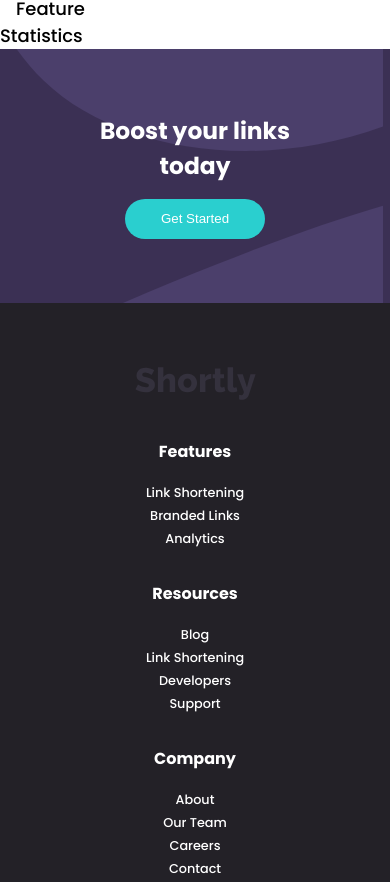
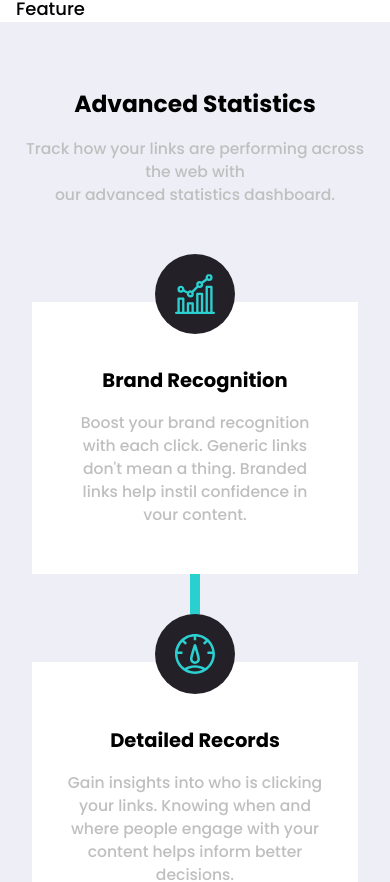
Before and after one commit to paulonkt/React-Infinitas-Learning-SEP-URL-Shortner, a React (Create React App) app in the folder app/: page / in a window 390 px wide. Shown: the part 754-1636 px from the top of the page. Built offline with nearby package versions, Linux system fonts and the light colour scheme.

Commit message:
New Statistics component added

```diff
--- a/app/src/components/statistics/Statistics.tsx
+++ b/app/src/components/statistics/Statistics.tsx
@@ -1,10 +1,66 @@
-import React from 'react';
+import brandRecognition from '../../assets/icon-brand-recognition.svg';
+import detailedRecords from '../../assets/icon-detailed-records.svg';
+import fullyCustomizable from '../../assets/icon-fully-customizable.svg';
+
 import './statistics.css';
+
+
+const Square =(props: {
+	title: string,
+	description: string,
+	icon: string,
+	top?: string
+}) => (
+	<>
+		<div
+			className="sep__statistics-details_square"
+			style={
+				{
+					top: props.top ? props.top : 0,
+				}
+			}
+		>
+			<div className="sep__statistics-details_square-icon_bg">
+				<img src={props.icon} alt="icon" />
+			</div>
+			<h4>{props.title}</h4>
+			<p>{props.description}</p>
+		</div>
+	</>
+)
 
 const Statistics = () => {
 	return (
-		<div>
-			Statistics
+		<div className="sep__statistics">
+			<div className="sep__boxed">
+				<div className="sep__statistics-details">
+					<h3>Advanced Statistics</h3>
+					<p>
+						Track how your links are performing across the web with <br/>
+						our advanced statistics dashboard.
+					</p>
+				</div>
+				<div className="sep__statistics-details_info">
+					<div className="sep__statistics-details_line"></div>
+					<Square
+						title="Brand Recognition"
+						description="Boost your brand recognition with each click. Generic links don't mean a thing. Branded links help instil confidence in vour content."
+						icon={brandRecognition}
+					/>
+					<Square
+						title="Detailed Records"
+						description="Gain insights into who is clicking your links. Knowing when and where people engage with your content helps inform better decisions."
+						icon={detailedRecords}
+						top="40px"
+					/>
+					<Square
+						title="Fully Customizable"
+						description="Improve brand awareness anc content discoverability through customizable links, supercharging audience engagement."
+						icon={fullyCustomizable}
+						top="80px"
+					/>
+				</div>
+			</div>
 		</div>
 	)
 }
--- a/app/src/components/statistics/statistics.css
+++ b/app/src/components/statistics/statistics.css
@@ -0,0 +1,112 @@
+.sep__statistics {
+	background-color: var(--color-neutral-very-light-grayish-violet);
+	padding: 4rem 0 8rem 0;
+}
+
+.sep__statistics-details_info {
+	display: flex;
+	position: relative;
+}
+
+.sep__statistics-details_line {
+	position: absolute;
+	background-color: var(--color-primary-cyan);
+	width: 80%;
+	height: 10px;
+	left: 0;
+  	right: 0;
+  	top: 0;
+  	bottom: 0;
+  	margin: auto;
+}
+
+.sep__statistics-details h3 {
+	text-align: center;
+	margin-bottom: 1rem;
+}
+
+.sep__statistics-details p {
+	color: var(--color-neutral-gray);
+	margin: 0 0 2rem 0;
+	text-align: center;
+}
+
+.sep__statistics-details_square {
+	position: relative;
+	background-color: white;
+	padding: 3rem 2rem;
+	margin: 1rem;
+}
+
+.sep__statistics-details_square-icon_bg {
+	position: absolute;
+	padding: 1rem;
+	background-color: var(--color-neutral-cery-dark-violet);
+	border-radius: 50%;
+	width: 3rem;
+	height: 3rem;
+	top: -3rem;
+	text-align: center;
+	display: flex;
+    justify-content: center;
+	align-items: center;
+}
+
+.sep__statistics-details_square h4 {
+	margin-bottom: 1rem;
+}
+
+.sep__statistics-details_square p {
+	margin-bottom: 1rem;
+}
+
+@media screen and (max-width: 690px) {
+	.sep__statistics-details {
+		margin-bottom: 6rem;
+	}
+
+	.sep__statistics-details h3 {
+		text-align: center;
+		width: 100%;
+	}
+
+	.sep__statistics-details p {
+		text-align: center;
+		width: 100%;
+	}
+
+	.sep__statistics-details_info {
+		display: block;
+		position: relative;
+	}
+
+	.sep__statistics-details_line {
+		position: absolute;
+		background-color: var(--color-primary-cyan);
+		width: 10px;
+		height: 80%;
+		top: 0;
+  		bottom: 0;
+  		margin: auto;
+	}
+
+	.sep__statistics-details_square {
+		padding: 4rem 2rem 2rem 2rem;
+		margin: 3rem 1rem;
+	}
+
+	.sep__statistics-details_square-icon_bg {
+		right: 0;
+  		left: 0;
+  		margin: auto;
+	}
+
+	.sep__statistics-details_square h4 {
+		text-align: center;
+	}
+
+	.sep__statistics-details_square p {
+		text-align: center;
+	}
+
+}
--- a/app/src/index.css
+++ b/app/src/index.css
@@ -13,4 +13,5 @@
 	--color-neutral-very-dark-blue: hsl(255, 11%, 22%);
 	--color-neutral-cery-dark-violet: hsl(260, 8%, 14%);
 
+	--color-neutral-very-light-grayish-violet: hsl(231deg 32% 95%);
 }
```
